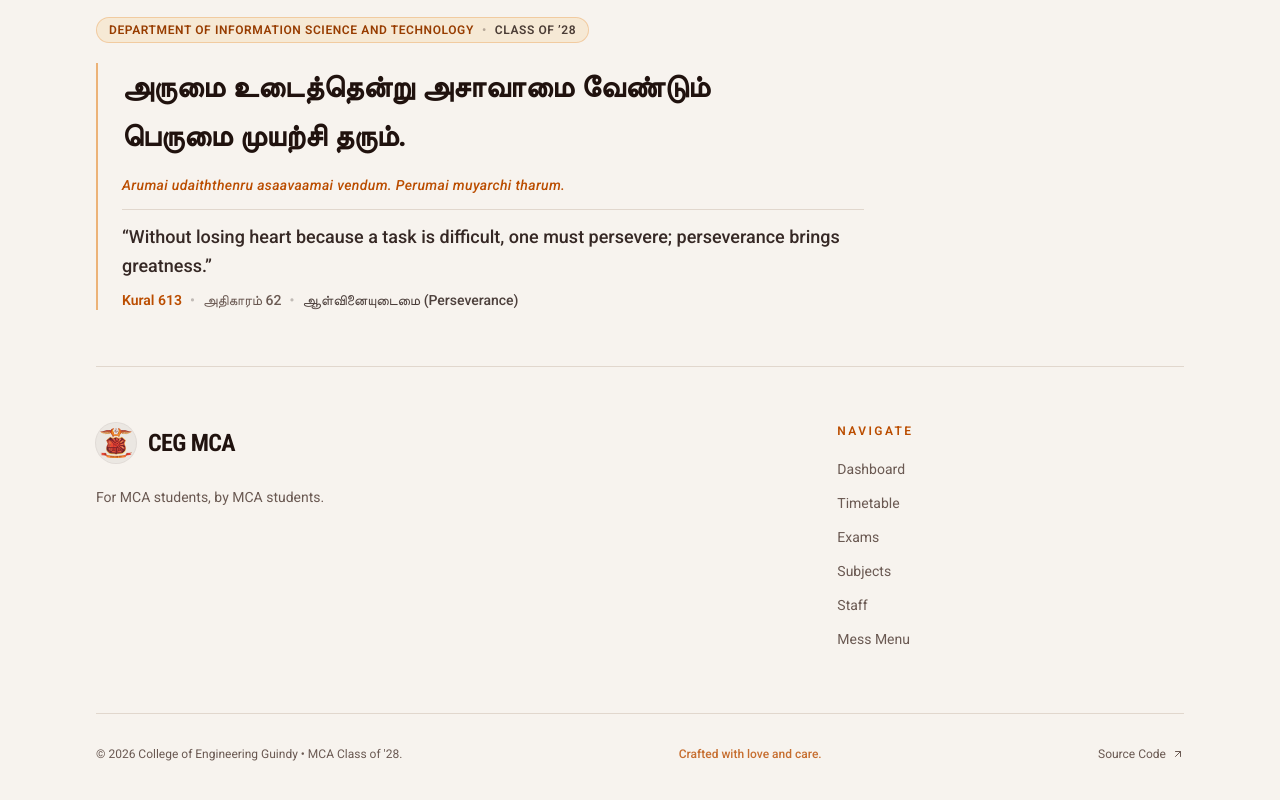
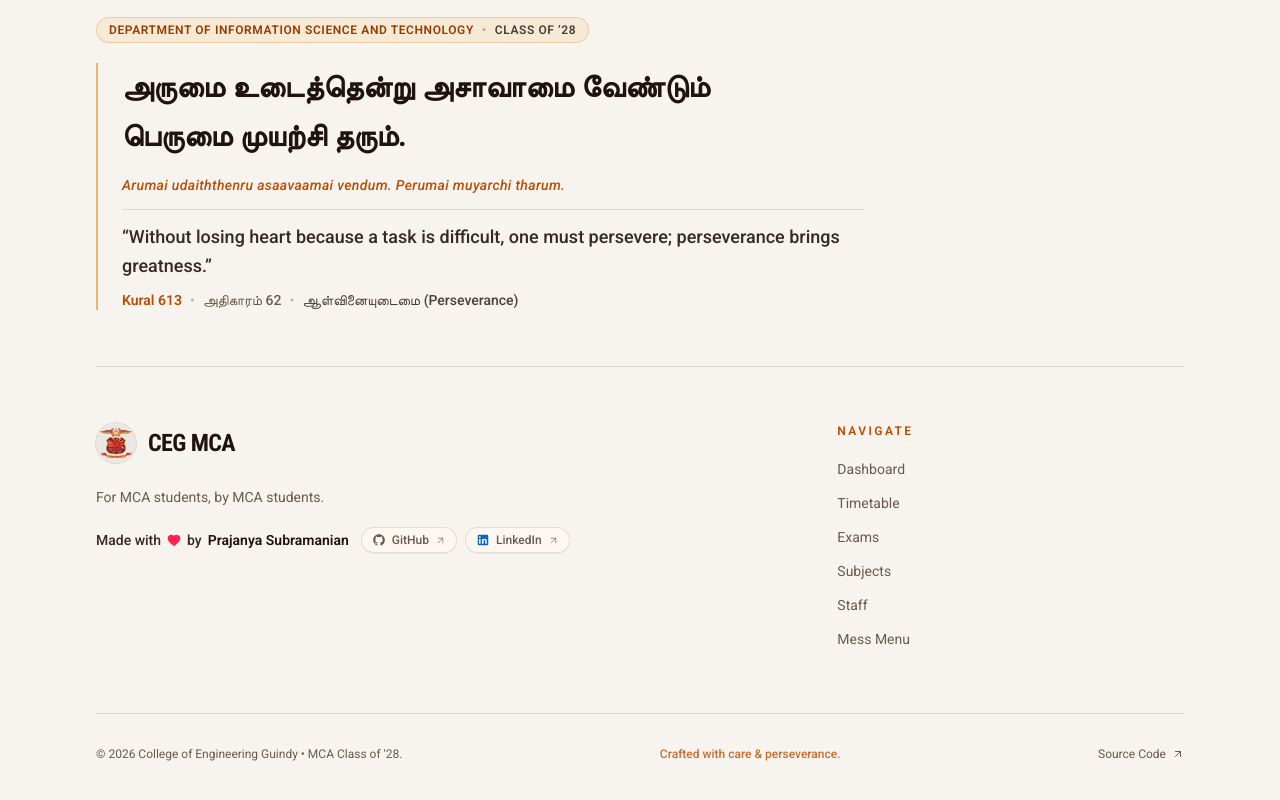
Before and after one commit to aigle-levant/ceg-mca, a React (Vite) app: page / in a window 1280 px wide. Shown: the part 2489-3289 px from the top of the page. Built offline with nearby package versions, Linux system fonts and the light colour scheme.

Commit message:
Modified footer

```diff
--- a/src/components/Footer.tsx
+++ b/src/components/Footer.tsx
@@ -1,4 +1,4 @@
-import { ArrowUpRight } from "lucide-react";
+import { ArrowUpRight, Heart } from "lucide-react";
 import type { PageId } from "@/hooks/useNavigation";
 
 const navigation: { id: PageId; label: string; href: string }[] = [
@@ -81,6 +81,43 @@ export function Footer({ onNavigate }: FooterProps) {
             <p className="mt-5 max-w-md text-sm leading-7 text-muted-foreground dark:text-[#F7F1EB]/60">
               For MCA students, by MCA students.
             </p>
+
+            <div className="mt-4 flex flex-col sm:flex-row sm:items-center gap-3">
+              <p className="inline-flex items-center gap-1.5 text-xs sm:text-sm font-medium text-foreground/90 dark:text-[#F7F1EB]">
+                <span>Made with</span>
+                <Heart className="size-3.5 fill-rose-500 text-rose-500 inline-block" />
+                <span>by</span>
+                <span className="font-semibold text-foreground dark:text-white">Prajanya Subramanian</span>
+              </p>
+
+              <div className="flex items-center gap-2">
+                <a
+                  href="https://github.com/aigle-levant"
+                  target="_blank"
+                  rel="noreferrer"
+                  className="inline-flex items-center gap-1.5 rounded-full border border-border/80 bg-background/80 px-2.5 py-1 text-xs font-medium text-muted-foreground hover:text-foreground hover:border-foreground/30 dark:hover:text-white transition-all shadow-2xs group"
+                >
+                  <svg className="size-3.5 text-muted-foreground group-hover:text-foreground dark:group-hover:text-white transition-colors" viewBox="0 0 24 24" fill="currentColor">
+                    <path fillRule="evenodd" clipRule="evenodd" d="M12 2C6.477 2 2 6.484 2 12.017c0 4.425 2.865 8.18 6.839 9.504.5.092.682-.217.682-.483 0-.237-.008-.868-.013-1.703-2.782.605-3.369-1.343-3.369-1.343-.454-1.158-1.11-1.466-1.11-1.466-.908-.62.069-.608.069-.608 1.003.07 1.53 1.032 1.53 1.032.892 1.53 2.341 1.088 2.91.832.092-.647.35-1.088.636-1.338-2.22-.253-4.555-1.113-4.555-4.951 0-1.093.39-1.988 1.029-2.688-.103-.253-.446-1.272.098-2.65 0 0 .84-.27 2.75 1.026A9.564 9.564 0 0112 6.844c.85.004 1.705.115 2.504.337 1.909-1.296 2.747-1.027 2.747-1.027.546 1.379.202 2.398.1 2.651.64.7 1.028 1.595 1.028 2.688 0 3.848-2.339 4.695-4.566 4.943.359.309.678.92.678 1.855 0 1.338-.012 2.419-.012 2.747 0 .268.18.58.688.482A10.019 10.019 0 0022 12.017C22 6.484 17.522 2 12 2z" />
+                  </svg>
+                  <span>GitHub</span>
+                  <ArrowUpRight size={11} className="text-muted-foreground/70 group-hover:translate-x-0.5 group-hover:-translate-y-0.5 transition-transform" />
+                </a>
+
+                <a
+                  href="https://www.linkedin.com/in/prajanya-subramanian/"
+                  target="_blank"
+                  rel="noreferrer"
+                  className="inline-flex items-center gap-1.5 rounded-full border border-border/80 bg-background/80 px-2.5 py-1 text-xs font-medium text-muted-foreground hover:text-[#0A66C2] hover:border-[#0A66C2]/40 transition-all shadow-2xs group"
+                >
+                  <svg className="size-3.5 fill-current text-[#0A66C2]" viewBox="0 0 24 24">
+                    <path d="M19 3a2 2 0 0 1 2 2v14a2 2 0 0 1-2 2H5a2 2 0 0 1-2-2V5a2 2 0 0 1 2-2h14m-.5 15.5v-5.3a3.26 3.26 0 0 0-3.26-3.26c-.85 0-1.84.52-2.28 1.3v-1.11h-2.79v8.37h2.79v-4.93c0-.77.62-1.4 1.39-1.4a1.4 1.4 0 0 1 1.4 1.4v4.93h2.75M6.46 8.76a1.69 1.69 0 1 0 0-3.38 1.69 1.69 0 0 0 0 3.38m1.39 9.74v-8.37H5.07v8.37h2.78z" />
+                  </svg>
+                  <span>LinkedIn</span>
+                  <ArrowUpRight size={11} className="text-muted-foreground/70 group-hover:translate-x-0.5 group-hover:-translate-y-0.5 transition-transform" />
+                </a>
+              </div>
+            </div>
           </div>
 
           {/* Navigation */}
@@ -110,10 +147,12 @@ export function Footer({ onNavigate }: FooterProps) {
         </div>
 
         {/* Bottom */}
-        <div className="mt-16 flex flex-col gap-4 border-t border-border dark:border-white/10 pt-8 text-xs text-muted-foreground dark:text-[#F7F1EB]/50 md:flex-row md:items-center md:justify-between">
+        <div className="mt-16 flex flex-col items-center text-center gap-4 border-t border-border dark:border-white/10 pt-8 text-xs text-muted-foreground dark:text-[#F7F1EB]/50 md:flex-row md:items-center md:justify-between md:text-left">
           <p>© {new Date().getFullYear()} College of Engineering Guindy • MCA Class of '28.</p>
 
-          <p className="text-amber-700/80 dark:text-amber-400/70 font-medium">Crafted with love and care.</p>
+          <p className="text-amber-700/80 dark:text-amber-400/70 font-medium">
+            Crafted with care & perseverance.
+          </p>
 
           <a
             href="https://github.com/aigle-levant/ceg-mca"
```
